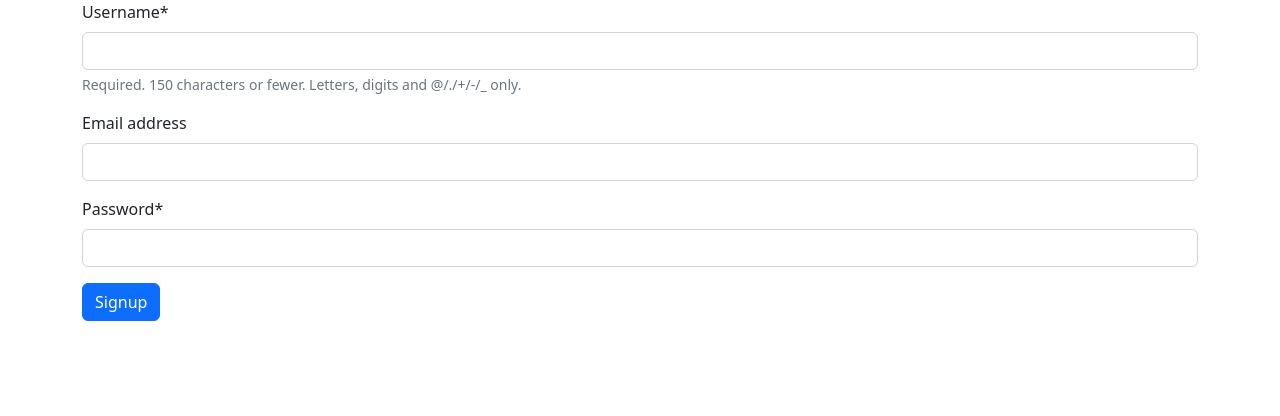
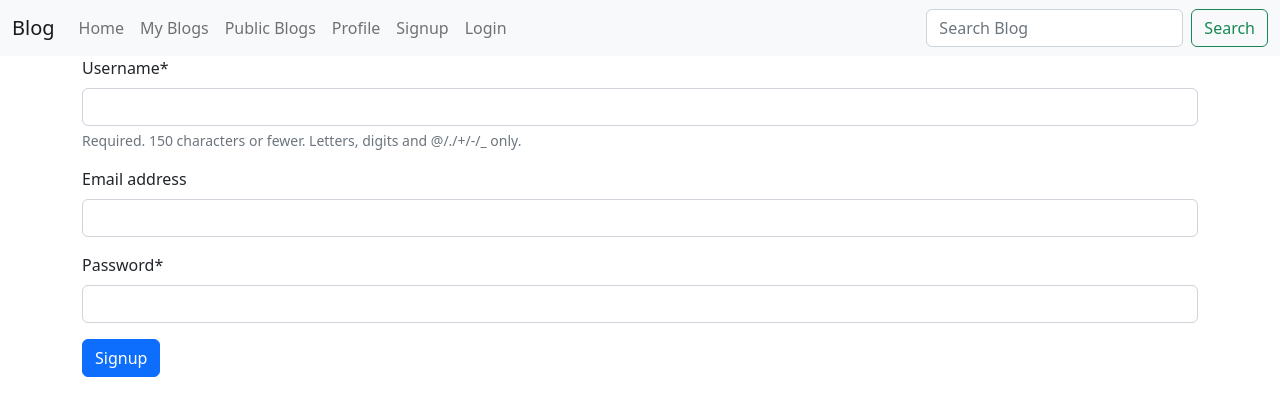
Before and after one commit to n4-t3/Django-Blog, a Django app: page /signup/ in a window 1280 px wide. Shown: the top 416 px of the page. Run offline with Django 4.2, Linux system fonts and the light colour scheme; some libraries are stand-ins or nearby versions.

Commit message:
created navbar

```diff
--- a/blog/templates/base.html
+++ b/blog/templates/base.html
@@ -8,6 +8,46 @@
     <link rel="stylesheet" href="https://cdn.jsdelivr.net/npm/bootstrap@5.2.1/dist/css/bootstrap.min.css">
 </head>
 <body>
+    <nav class="navbar navbar-expand-lg bg-light">
+        <div class="container-fluid">
+          <a class="navbar-brand" href="#">Blog</a>
+          <button class="navbar-toggler" type="button" data-bs-toggle="collapse" data-bs-target="#navbarSupportedContent" aria-controls="navbarSupportedContent" aria-expanded="false" aria-label="Toggle navigation">
+            <span class="navbar-toggler-icon"></span>
+          </button>
+          <div class="collapse navbar-collapse" id="navbarSupportedContent">
+            <ul class="navbar-nav me-auto mb-2 mb-lg-0">
+              <li class="nav-item">
+                <a class="nav-link" href="{% url 'authentication:home_page' %}">Home</a>
+              </li>
+              <li class="nav-item">
+                <a class="nav-link" href="#">My Blogs</a>
+              </li>
+              <li class="nav-item">
+                <a class="nav-link" href="#">Public Blogs</a>
+              </li>
+              <li class="nav-item">
+                <a class="nav-link" href="#">Profile</a>
+              </li>
+              <li class="nav-item">
+                <a class="nav-link" href="{% url 'authentication:signup_page' %}">Signup</a>
+            </li>
+              {% if user.is_authenticated %}
+                <li class="nav-item">
+                    <a class="nav-link" href="#">Logout</a>
+                </li>
+              {% else %}
+                <li class="nav-item">
+                    <a class="nav-link" href="{% url 'authentication:login_page' %}">Login</a>
+                </li>
+            {% endif %}
+            </ul>
+            <form class="d-flex" role="search" request="POST">
+              <input class="form-control me-2" type="search" placeholder="Search Blog" aria-label="Search">
+              <button class="btn btn-outline-success" type="submit">Search</button>
+            </form>
+          </div>
+        </div>
+      </nav>
     <div class="container">
         {% block bodyblock %}
         {% endblock %}
```
Also changed, not shown: blog/db.sqlite3.
